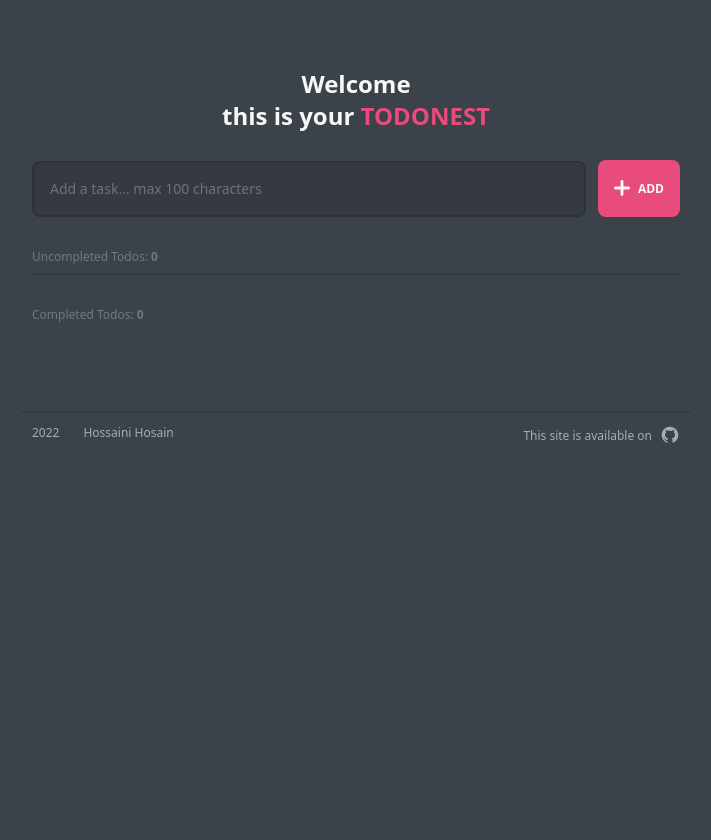
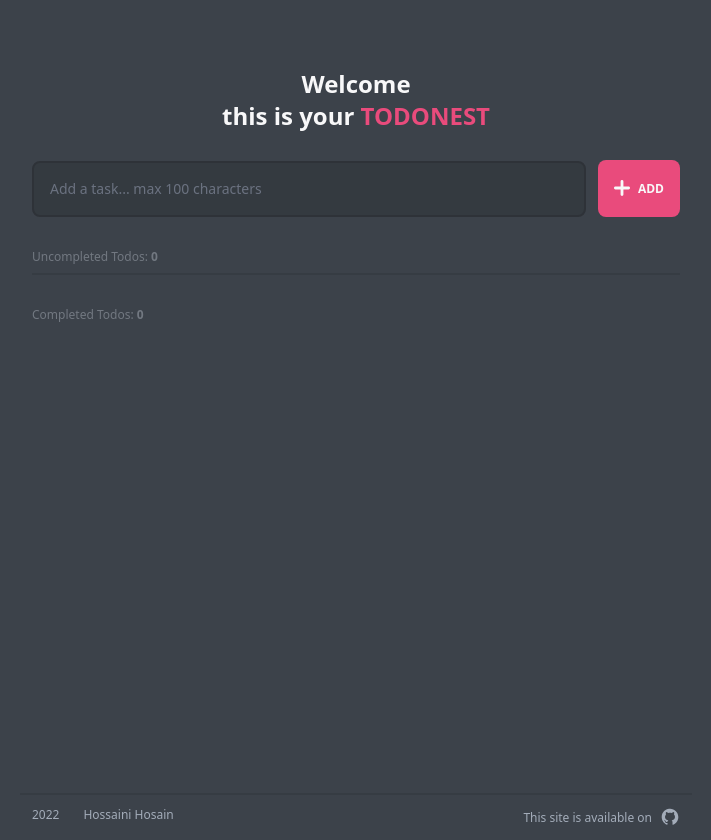
Before and after one commit to hossaini310/Todonest, a Vue app: page / in a window 1280 px wide. Shown: the whole page, without its empty margins (284-995 px from the left). Built offline with nearby package versions, Linux system fonts and the light colour scheme; what encrypt-storage, tailwindcss-interaction-variants, tw-elements would draw is missing.

Commit message:
fixed fooetr bug

```diff
--- a/src/components/FooterComp.vue
+++ b/src/components/FooterComp.vue
@@ -1,6 +1,6 @@
 <template>
   <div
-    class="p-3 border-t-2 text-mako-100 flex justify-between w-500 space-x-20 sm:w-[672px] mt-20 border-mako-500 border-opacity-70"
+    class="p-3 border-t-2 text-mako-100 flex justify-between w-500 space-x-20 sm:w-[672px] mt-auto border-mako-500 border-opacity-70"
   >
     <div class="flex justify-center space-x-6 text-xs">
       <span>2022</span
--- a/src/views/HomeView.vue
+++ b/src/views/HomeView.vue
@@ -1,6 +1,6 @@
 <template>
   <div class="mt-10 flex min-h-screen flex-col">
-    <div>
+    <div class="mb-20">
       <h1 class="my-7 text-xl sm:text-2xl font-bold">
         Welcome
         <br />
```
